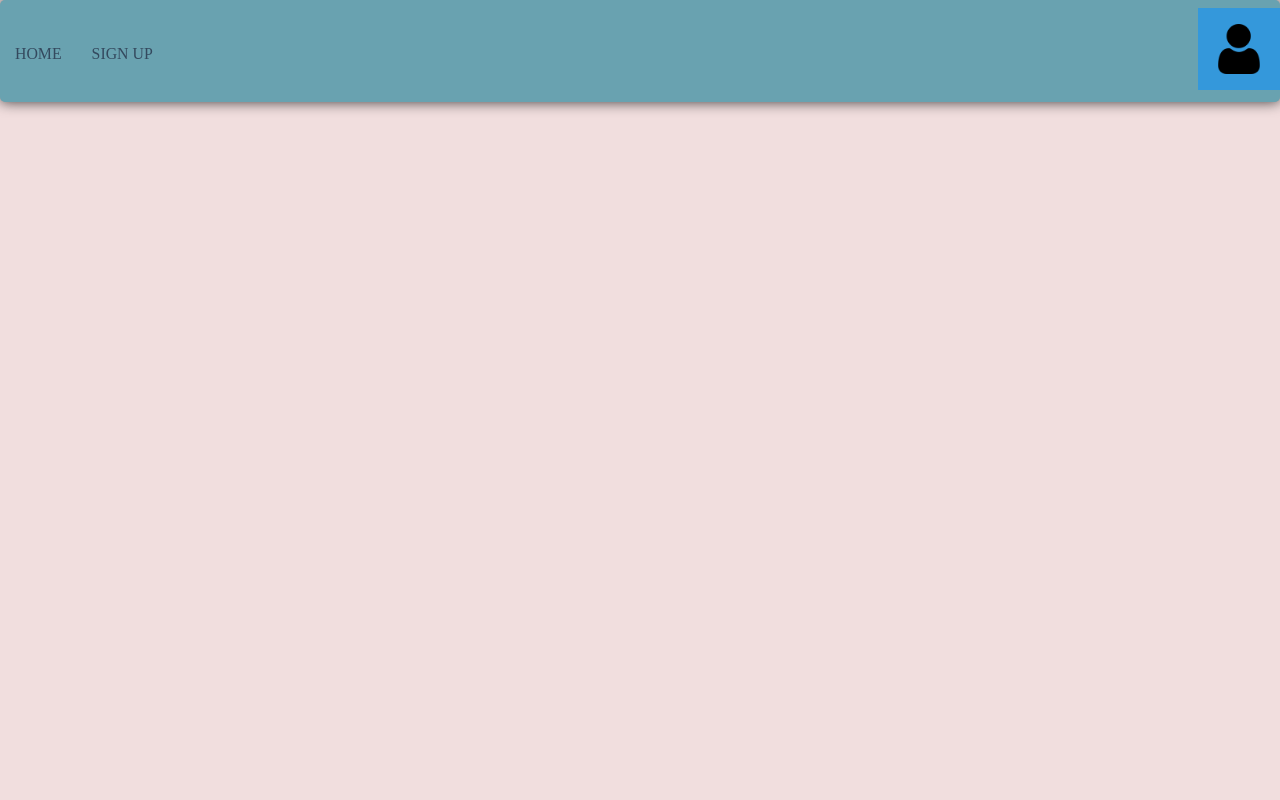
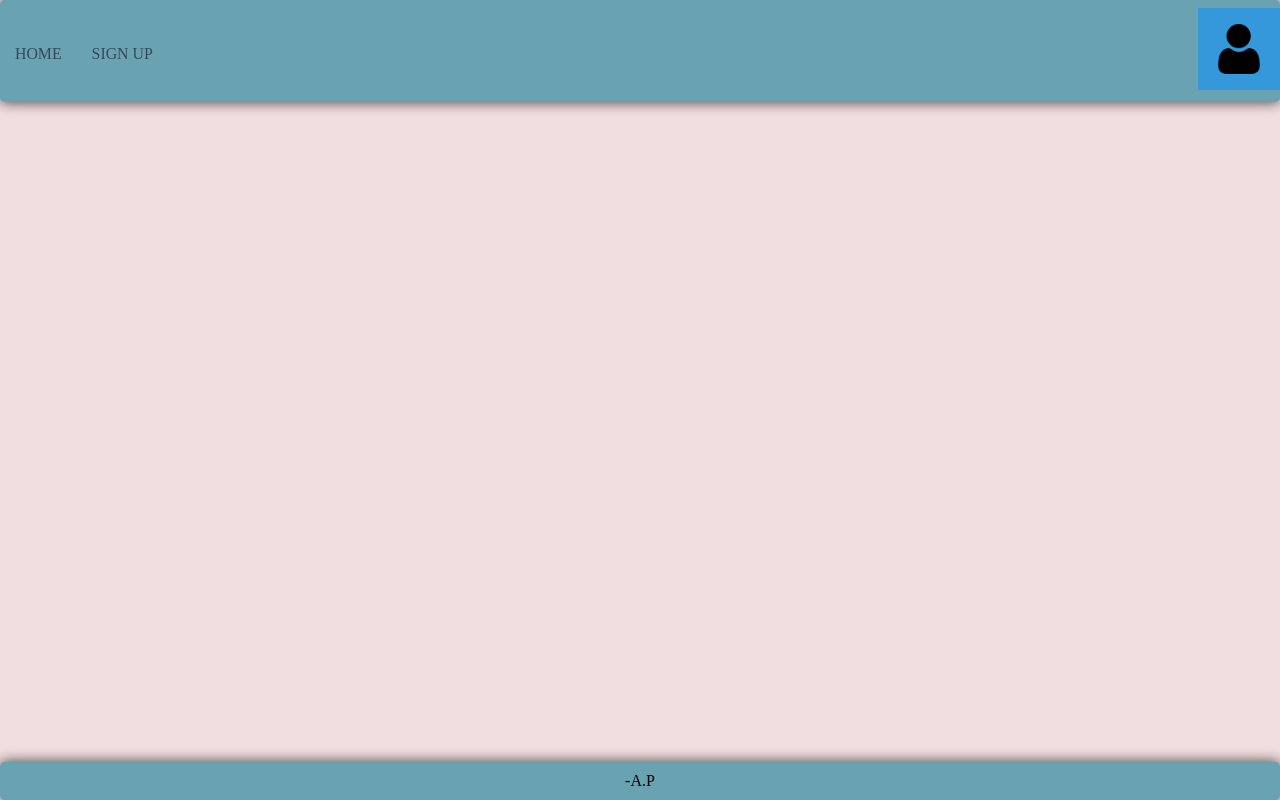
Before and after one commit to doktorjohan/WAD-Homework4, a Vue app in the folder vue-app/: page /#/login in a window 1280 px wide. Built offline with nearby package versions, Linux system fonts and the light colour scheme.

Commit message:
created wrapper for user registration, created loginview and login vue component

```diff
--- /dev/null
+++ b/vue-app/src/components/Login.vue
@@ -0,0 +1,13 @@
+<template>
+
+</template>
+
+<script>
+export default {
+  name: "Login"
+}
+</script>
+
+<style scoped>
+
+</style>
--- a/vue-app/src/components/SignUp.vue
+++ b/vue-app/src/components/SignUp.vue
@@ -17,7 +17,10 @@
 </template>
 
 <script>
+import signupUser from "@/signupUser";
+
 export default {
+
   name: "SignUp",
   data() {
     return {
@@ -30,7 +33,14 @@ export default {
 
   methods: {
     submit() {
-      this.$router.push("/");
+      const success = signupUser({"email": this.user.email,"password": this.user.password})
+      if (!success) {
+        alert("Something went wrong")
+        return false
+      } else {
+        console.log("user created success")
+        this.$router.push("/");
+      }
     },
 
     validatePassword(value) {
--- /dev/null
+++ b/vue-app/src/signupUser.js
@@ -0,0 +1,31 @@
+// wrapper for user reqistration
+
+/*
+
+usercredentials:
+{
+    'username': 'username'.
+    'password': 'password'
+}
+
+*/
+
+export default async function(userCredentials) {
+    await fetch("http://localhost:3000/auth/signup", {
+        credentials: "include",
+        method: 'POST',
+        headers: {
+            'Content-Type' : 'application/json'
+        },
+        body: JSON.stringify(userCredentials)
+    })
+        .then((response) => response.json())
+        .then((data) => {
+            console.log("User creation success")
+            return true
+        })
+        .catch((err) => {
+            console.log(err)
+            return false
+        })
+}
--- a/vue-app/src/views/LoginView.vue
+++ b/vue-app/src/views/LoginView.vue
@@ -1,13 +1,29 @@
 <template>
-
+  <Login/>
+  <Footer/>
 </template>
 
 <script>
+import Footer from "@/components/Footer";
+import Login from "@/components/Login";
+
 export default {
-  name: "LoginView"
+  name: "LoginView",
+  components: {Footer, Login}
 }
 </script>
 
 <style scoped>
-
+footer {
+  background-color: #69a2b0ff;
+  border-radius: 5px;
+  padding: 10px;
+  text-align: center;
+  box-shadow: 0 0 14px 0 rgba(0, 0, 0, 0.75);
+  margin-top: auto;
+  position: fixed;
+  bottom: 0px;
+  left: 0px;
+  right: 0px;
+}
 </style>
```
Also changed, not shown: 1 other file (tests, documents, lock files or other folders).
